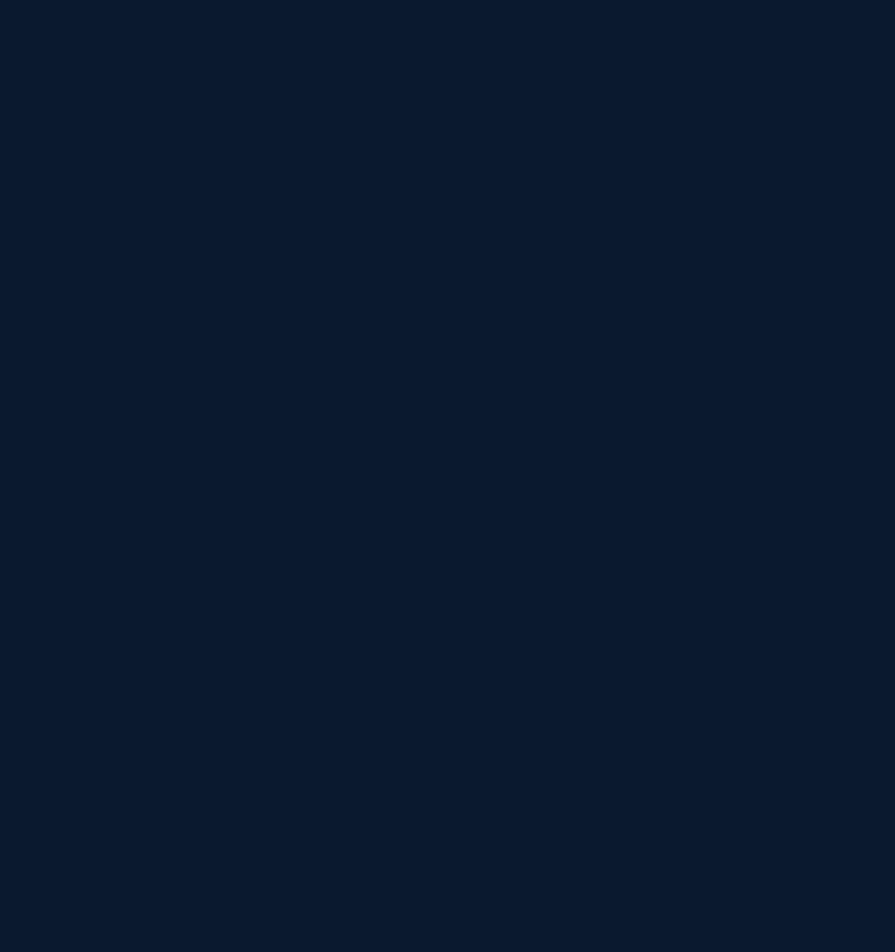
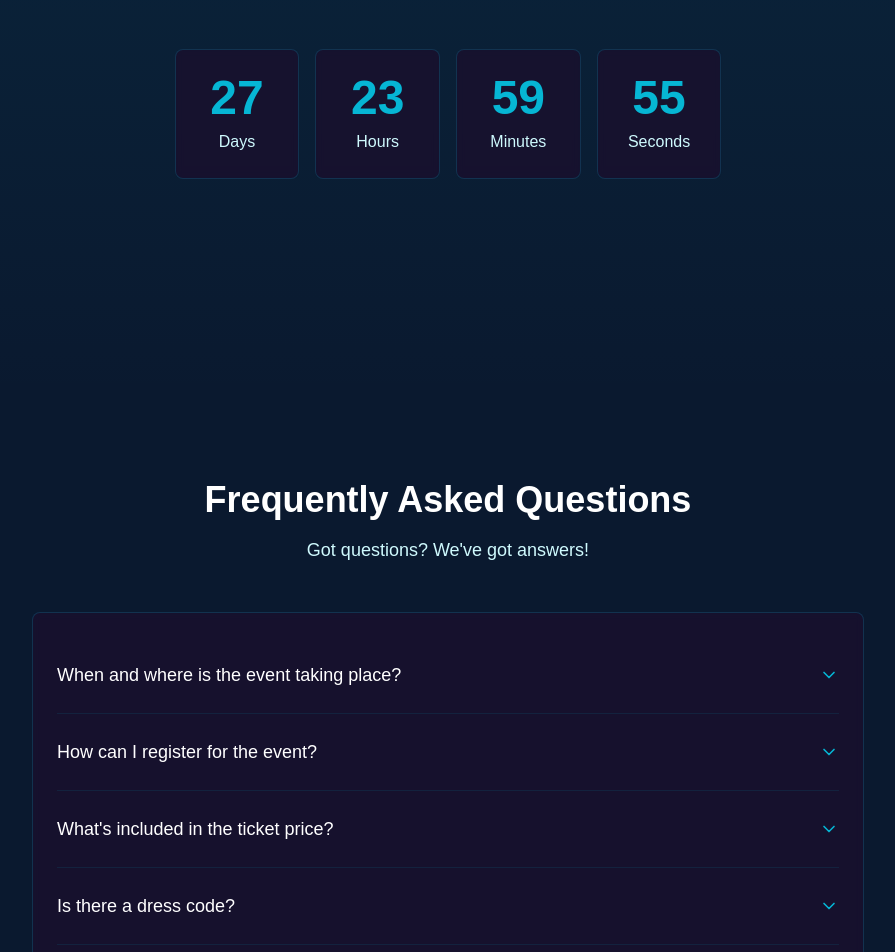
Before and after one commit to Jatin-1111/eventbuzz, a Next.js app: page / in a window 1280 px wide. Shown: the part 400-1352 px from the top of the page, without its empty margins (192-1087 px from the left). Before the commit the page ends 800 px from the top, so only its background shows below. Built offline with nearby package versions, Linux system fonts and the light colour scheme.

Commit message:
Added countdown and faq

```diff
--- a/app/page.js
+++ b/app/page.js
@@ -1,7 +1,7 @@
 "use client"
 import React, { useState, useEffect } from 'react';
 import { motion, AnimatePresence } from 'framer-motion';
-import { ArrowUpCircle, Clock, Calendar, MapPin, Users, Star, ChevronLeft, ChevronRight, Menu, X } from 'lucide-react';
+import { ArrowUpCircle, Menu, X, ChevronDown, ChevronUp } from 'lucide-react';
 
 // Navbar Component
 const Navbar = () => {
@@ -59,8 +59,24 @@ const Navbar = () => {
   );
 };
 
-// Modified Hero Component
-const Hero = ({}) => (
+// Countdown Component
+const Countdown = ({ timeLeft }) => (
+  <div className="grid grid-cols-2 md:grid-cols-4 gap-4 max-w-4xl mx-auto">
+    {Object.entries(timeLeft).map(([unit, value]) => (
+      <div key={unit} className="bg-[#1A0F2E]/80 p-6 rounded-lg backdrop-blur-sm border border-cyan-500/20">
+        <div className="text-4xl md:text-5xl font-bold text-cyan-500 mb-2">
+          {value.toString().padStart(2, '0')}
+        </div>
+        <div className="text-cyan-100 text-sm md:text-base capitalize">
+          {unit}
+        </div>
+      </div>
+    ))}
+  </div>
+);
+
+// Hero Component
+const Hero = ({ timeLeft }) => (
   <div className="min-h-screen bg-[#0A192F] flex items-center justify-center relative overflow-hidden pt-16">
     <div className="absolute inset-0 bg-gradient-to-b from-cyan-500/10 to-transparent" />
     <motion.div
@@ -68,6 +84,9 @@ const Hero = ({}) => (
       animate={{ opacity: 1, y: 0 }}
       className="text-center z-10 px-4"
     >
+      <h1 className="text-4xl md:text-6xl font-bold text-white mb-6">
+        The Next Big Event
+      </h1>
       <p className="text-xl md:text-2xl text-cyan-100 mb-12">
         Where Innovation Meets Celebration
       </p>
@@ -76,10 +95,100 @@ const Hero = ({}) => (
   </div>
 );
 
-// Rest of the components remain the same (Countdown, EventsSection, AboutSection, FAQ)
-// ... [Previous implementation of other components remains unchanged]
+// FAQ Item Component
+const FAQItem = ({ question, answer }) => {
+  const [isOpen, setIsOpen] = useState(false);
 
-// Modified Main Component
+  return (
+    <motion.div
+      className="border-b border-cyan-500/10 last:border-none"
+      initial={false}
+    >
+      <button
+        onClick={() => setIsOpen(!isOpen)}
+        className="w-full py-6 flex justify-between items-center text-left"
+      >
+        <span className="text-lg font-medium text-white">{question}</span>
+        {isOpen ?
+          <ChevronUp className="w-5 h-5 text-cyan-500" /> :
+          <ChevronDown className="w-5 h-5 text-cyan-500" />
+        }
+      </button>
+      <AnimatePresence>
+        {isOpen && (
+          <motion.div
+            initial={{ height: 0, opacity: 0 }}
+            animate={{ height: "auto", opacity: 1 }}
+            exit={{ height: 0, opacity: 0 }}
+            className="overflow-hidden"
+          >
+            <p className="pb-6 text-cyan-100">
+              {answer}
+            </p>
+          </motion.div>
+        )}
+      </AnimatePresence>
+    </motion.div>
+  );
+};
+
+// FAQ Section Component
+const FAQ = () => {
+  const faqs = [
+    {
+      question: "When and where is the event taking place?",
+      answer: "The event will take place next month at the Central Convention Center. Specific dates and times will be announced soon."
+    },
+    {
+      question: "How can I register for the event?",
+      answer: "Registration is simple! Just click on the 'Register' link in the navigation menu and fill out the registration form. Early bird discounts are available."
+    },
+    {
+      question: "What's included in the ticket price?",
+      answer: "Your ticket includes full access to all keynote sessions, workshops, networking events, lunch, and refreshments throughout the day."
+    },
+    {
+      question: "Is there a dress code?",
+      answer: "We recommend business casual attire. The venue is fully air-conditioned for your comfort."
+    },
+    {
+      question: "Can I get a refund if I can't attend?",
+      answer: "Yes, refunds are available up to 14 days before the event. After that, you can transfer your ticket to someone else."
+    }
+  ];
+
+  return (
+    <section id="faq" className="bg-[#0A192F] py-20">
+      <div className="max-w-4xl mx-auto px-4 sm:px-6 lg:px-8">
+        <motion.div
+          initial={{ opacity: 0, y: 20 }}
+          whileInView={{ opacity: 1, y: 0 }}
+          viewport={{ once: true }}
+          className="text-center mb-12"
+        >
+          <h2 className="text-3xl md:text-4xl font-bold text-white mb-4">
+            Frequently Asked Questions
+          </h2>
+          <p className="text-cyan-100 text-lg">
+            Got questions? We&apos;ve got answers!
+          </p>
+        </motion.div>
+
+        <div className="bg-[#1A0F2E]/80 rounded-lg backdrop-blur-sm border border-cyan-500/20 p-6">
+          {faqs.map((faq, index) => (
+            <FAQItem
+              key={index}
+              question={faq.question}
+              answer={faq.answer}
+            />
+          ))}
+        </div>
+      </div>
+    </section>
+  );
+};
+
+// Main Component
 const Home = () => {
   const [loading, setLoading] = useState(true);
   const [showScrollTop, setShowScrollTop] = useState(false);
@@ -90,19 +199,25 @@ const Home = () => {
     seconds: 0
   });
 
+  // Handle initial loading
   useEffect(() => {
     const timer = setTimeout(() => setLoading(false), 2000);
     return () => clearTimeout(timer);
   }, []);
 
+  // Handle scroll to top button visibility
   useEffect(() => {
     const handleScroll = () => setShowScrollTop(window.scrollY > 300);
     window.addEventListener('scroll', handleScroll);
     return () => window.removeEventListener('scroll', handleScroll);
   }, []);
 
+  // Handle countdown timer
   useEffect(() => {
-    const targetDate = new Date('2025-02-19T00:00:00');
+    // Set target date to 1 month from now
+    const targetDate = new Date();
+    targetDate.setMonth(targetDate.getMonth() + 1);
+
     const calculateTimeLeft = () => {
       const now = new Date();
       const difference = targetDate - now;
@@ -115,20 +230,17 @@ const Home = () => {
         });
       }
     };
+
     calculateTimeLeft();
     const timer = setInterval(calculateTimeLeft, 1000);
     return () => clearInterval(timer);
   }, []);
 
-  // if (loading) return <Preloader />;
-
   return (
     <main className="relative">
       <Navbar />
-      {/* <Hero timeLeft={timeLeft} Countdown={Countdown} /> */}
-      {/* <EventsSection /> */}
-      {/* <AboutSection /> */}
-      {/* <FAQ /> */}
+      <Hero timeLeft={timeLeft} />
+      <FAQ />
 
       <AnimatePresence>
         {showScrollTop && (
```
